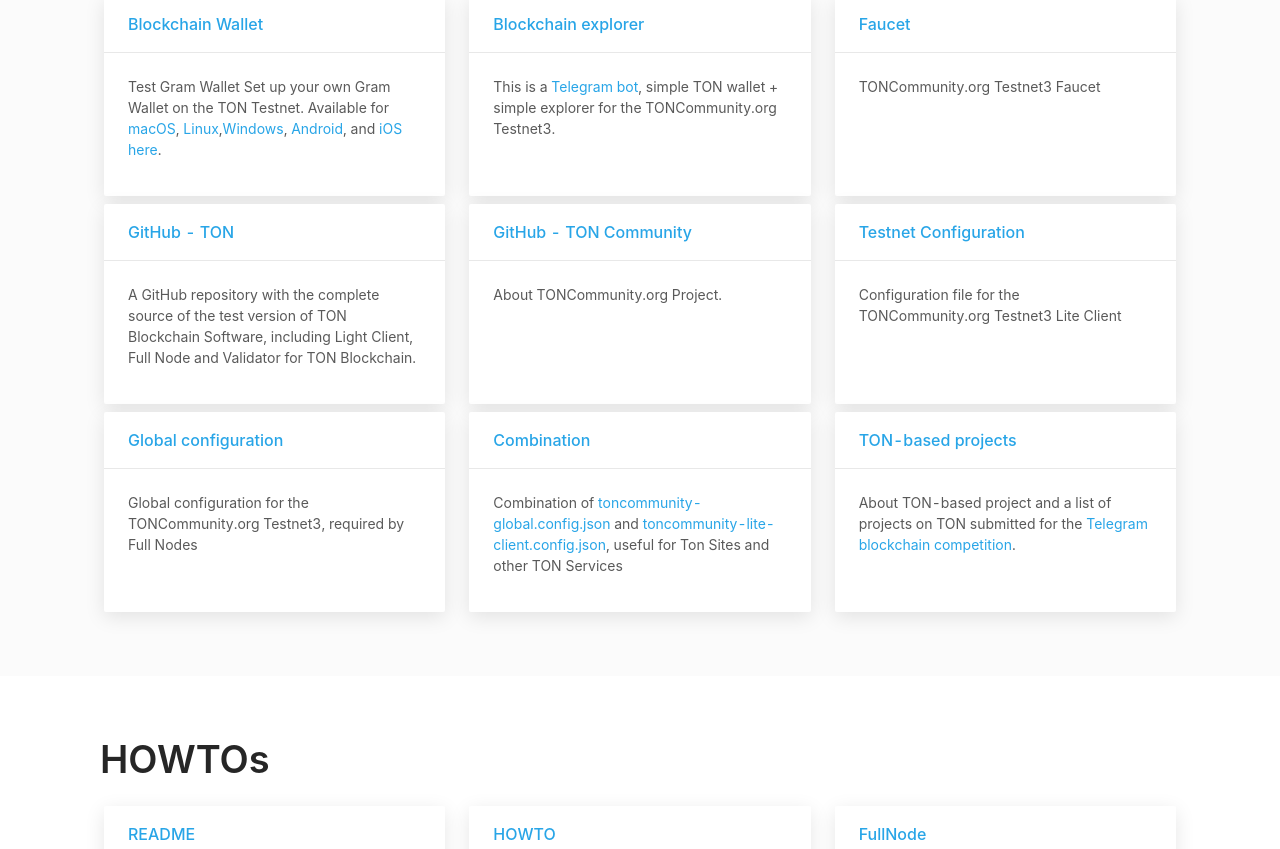
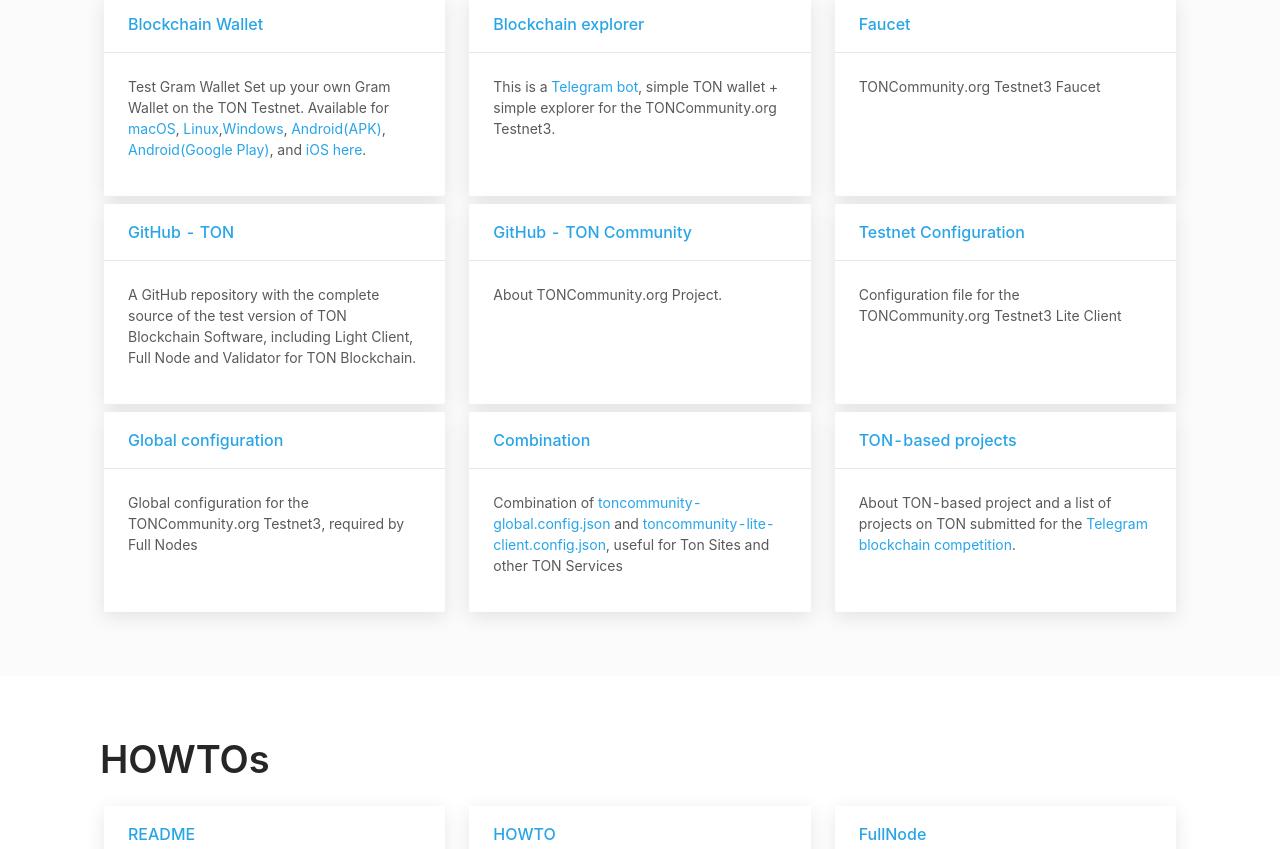
Before and after one commit to TONCommunity/Project, a React (Create React App) app: page / in a window 1280 px wide. Shown: the part 1040-1889 px from the top of the page. Built offline with nearby package versions, Linux system fonts and the light colour scheme.

Commit message:
Update Home.js
add google play wallet

```diff
--- a/src/pages/Home/Home.js
+++ b/src/pages/Home/Home.js
@@ -105,7 +105,7 @@
             <Row justify="space-between" gutter={[16, 16]}>
               <Col xs={24} lg={8}>
                 <Card title={<a target="_blank" rel="noopener noreferrer" href="https://wallet.ton.org/">Blockchain Wallet</a>} className='resources-card'>
-                  Test Gram Wallet Set up your own Gram Wallet on the TON Testnet. Available for <a target="_blank" rel="noopener noreferrer" href="https://ton.org/apps/wsetup.0.9.8.dmg">macOS</a>, <a target="_blank" rel="noopener noreferrer" href="https://ton.org/apps/wsetup.0.9.8.tar.xz">Linux</a>,<a target="_blank" rel="noopener noreferrer" href="https://ton.org/apps/wsetup.0.9.8.exe">Windows</a>, <a target="_blank" rel="noopener noreferrer" href="https://ton.org/apps/wallet.apk">Android</a>, and <a target="_blank" rel="noopener noreferrer" href="https://testflight.apple.com/join/sYg7ibyW">iOS here</a>.
+                  Test Gram Wallet Set up your own Gram Wallet on the TON Testnet. Available for <a target="_blank" rel="noopener noreferrer" href="https://ton.org/apps/wsetup.0.9.8.dmg">macOS</a>, <a target="_blank" rel="noopener noreferrer" href="https://ton.org/apps/wsetup.0.9.8.tar.xz">Linux</a>,<a target="_blank" rel="noopener noreferrer" href="https://ton.org/apps/wsetup.0.9.8.exe">Windows</a>, <a target="_blank" rel="noopener noreferrer" href="https://ton.org/apps/wallet.apk">Android(APK)</a>, <a target="_blank" rel="noopener noreferrer" href="https://play.google.com/store/apps/details?id=org.tginfo.telegram.messenger.wallet">Android(Google Play)</a>,  and <a target="_blank" rel="noopener noreferrer" href="https://testflight.apple.com/join/sYg7ibyW">iOS here</a>.
                 </Card>
               </Col>
               <Col xs={24} lg={8}>
```
